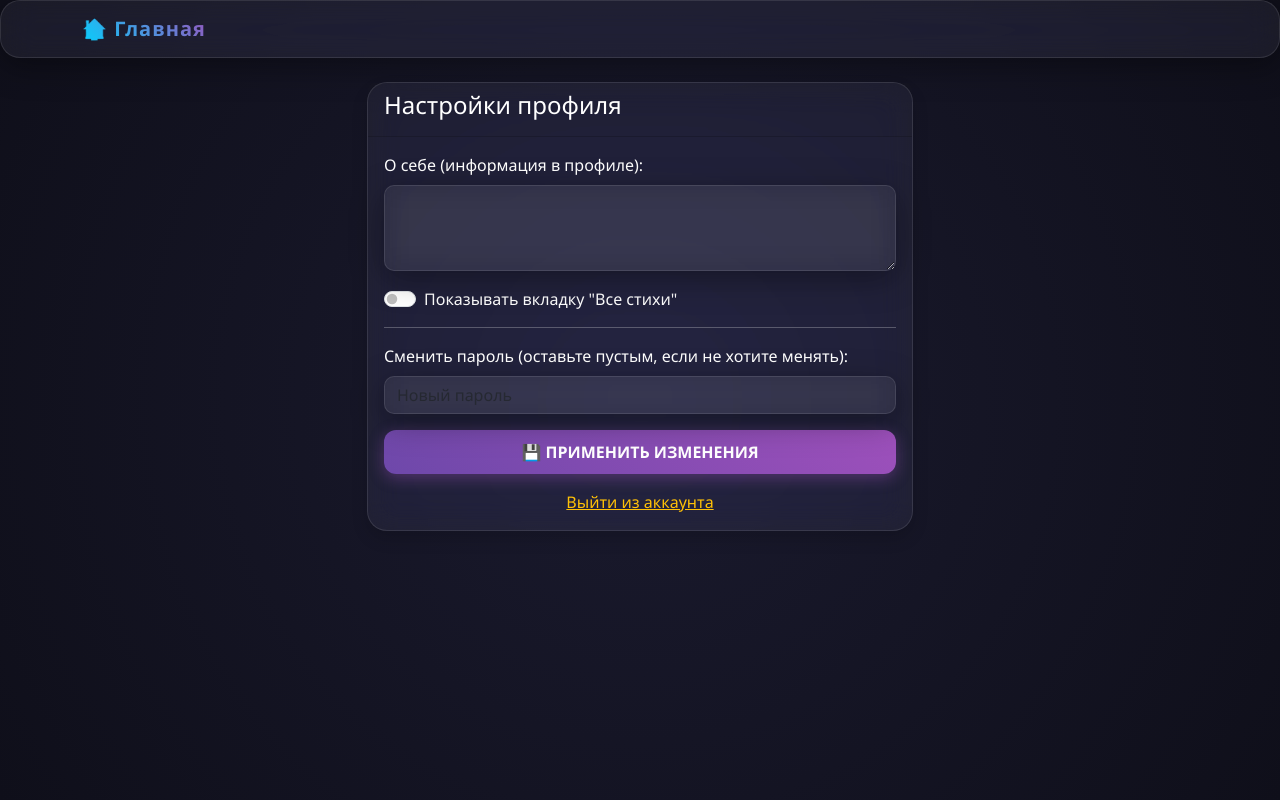
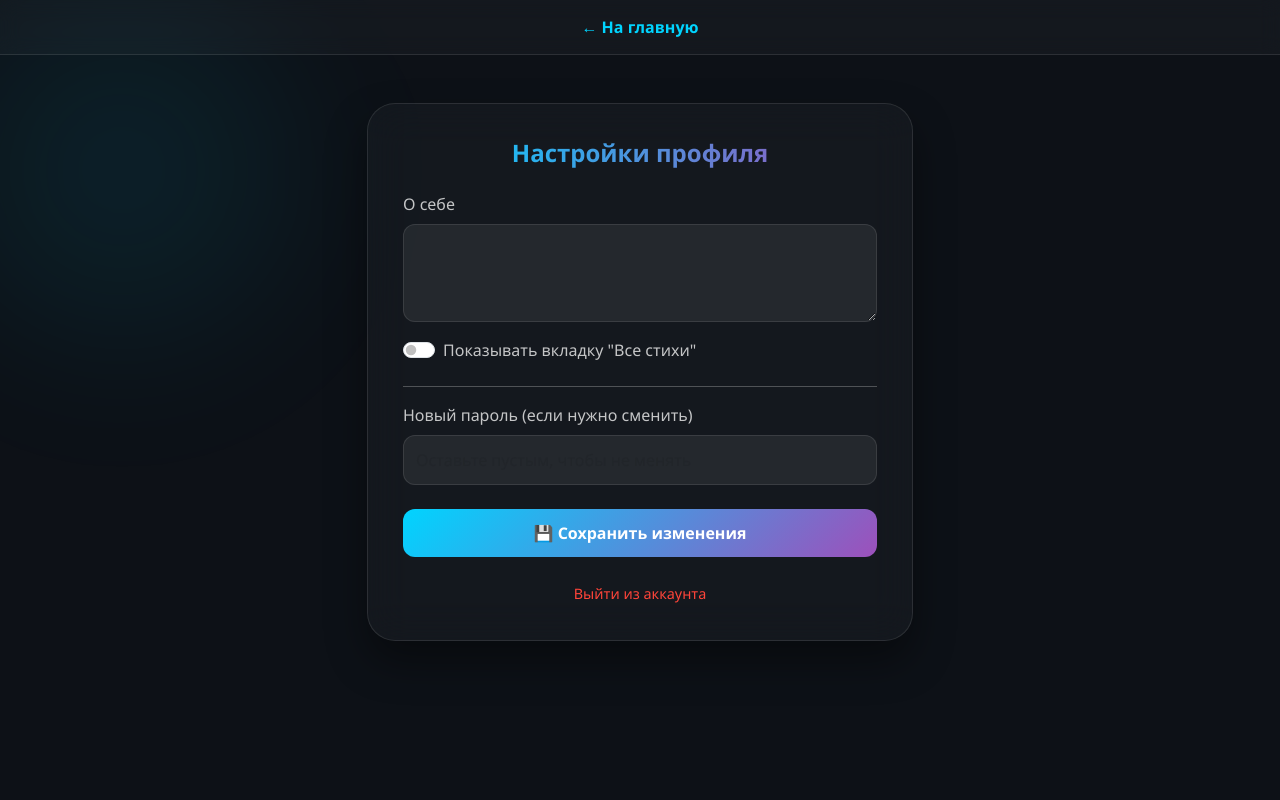
Before and after one commit to zynqff/ssalfatest, a FastAPI app: template templates/profile.html in a window 1280 px wide. Run offline with FastAPI, Linux system fonts and the light colour scheme; the template is opened without the code that fills it, so the values that code supplies are empty.

Commit message:
Update profile.html

```diff
--- a/templates/profile.html
+++ b/templates/profile.html
@@ -2,48 +2,66 @@
 <html lang="ru">
 <head>
     <meta charset="UTF-8">
-    <title>Настройки профиля</title>
+    <meta name="viewport" content="width=device-width, initial-scale=1.0">
+    <title>Профиль | Poetry AI</title>
     <link href="https://cdn.jsdelivr.net/npm/bootstrap@5.3.0/dist/css/bootstrap.min.css" rel="stylesheet">
-    <link rel="stylesheet" href="/static/style.css">
+    <style>
+        :root { --accent: #00d4ff; --secondary: #9d50bb; }
+        body { background: #0d1117; min-height: 100vh; font-family: 'Segoe UI', sans-serif; color: white; margin: 0; position: relative; overflow-x: hidden; }
+        .bg-glow { position: fixed; width: 500px; height: 500px; background: radial-gradient(circle, rgba(0, 212, 255, 0.1) 0%, transparent 70%); z-index: -1; filter: blur(60px); top: -10%; left: -10%; }
+
+        .navbar-glass { background: rgba(255, 255, 255, 0.03); backdrop-filter: blur(10px); border-bottom: 1px solid rgba(255, 255, 255, 0.1); padding: 15px 0; }
+        .glass-card { background: rgba(255, 255, 255, 0.03); backdrop-filter: blur(20px); border: 1px solid rgba(255, 255, 255, 0.1); border-radius: 28px; padding: 35px; box-shadow: 0 20px 40px rgba(0, 0, 0, 0.4); }
+
+        h4 { font-weight: 800; background: linear-gradient(to right, var(--accent), var(--secondary)); -webkit-background-clip: text; -webkit-text-fill-color: transparent; }
+        .form-control { background: rgba(255, 255, 255, 0.07) !important; border: 1px solid rgba(255, 255, 255, 0.1) !important; color: white !important; border-radius: 12px !important; padding: 12px !important; margin-bottom: 15px; }
+        .btn-save { background: linear-gradient(135deg, var(--accent), var(--secondary)); border: none; color: white; padding: 12px; border-radius: 12px; font-weight: 700; transition: 0.3s; }
+        .btn-save:hover { transform: translateY(-2px); box-shadow: 0 8px 20px rgba(0, 212, 255, 0.3); }
+
+        .alert-box { padding: 12px; border-radius: 12px; margin-bottom: 20px; text-align: center; border: 1px solid; background: rgba(48, 209, 88, 0.1); border-color: rgba(48, 209, 88, 0.3); color: #30d158; }
+    </style>
 </head>
-<body class="bg-dark text-light">
-    <nav class="navbar navbar-expand-lg navbar-dark bg-secondary mb-4">
-        <div class="container">
-            <a class="navbar-brand" href="/">🏠 Главная</a>
+<body>
+    <div class="bg-glow"></div>
+    <nav class="navbar-glass mb-5">
+        <div class="container text-center">
+            <a href="/" style="color: var(--accent); text-decoration: none; font-weight: 700;">← На главную</a>
         </div>
     </nav>
 
     <div class="container">
         <div class="row justify-content-center">
             <div class="col-md-6">
-                <div class="card bg-secondary text-white shadow">
-                    <div class="card-header"><h4>Настройки профиля</h4></div>
-                    <div class="card-body">
+                <div class="glass-card">
+                    <h4 class="mb-4 text-center">Настройки профиля</h4>
+
+                    {% if error %}
+                    <div class="alert-box">✅ {{ error }}</div>
+                    {% endif %}
+
                     <form action="/profile/update" method="post">
                         <div class="mb-3">
-                                <label class="form-label">О себе (информация в профиле):</label>
+                            <label class="form-label opacity-75">О себе</label>
                             <textarea name="user_data" class="form-control" rows="3">{{ user_data }}</textarea>
                         </div>
 
-                            <div class="form-check form-switch mb-3">
+                        <div class="form-check form-switch mb-4">
                             <input class="form-check-input" type="checkbox" name="show_all_tab" id="showAll" {% if show_all_tab %}checked{% endif %}>
-                                <label class="form-check-label" for="showAll">Показывать вкладку "Все стихи"</label>
+                            <label class="form-check-label opacity-75" for="showAll">Показывать вкладку "Все стихи"</label>
                         </div>
 
-                            <hr>
-                            <div class="mb-3">
-                                <label class="form-label">Сменить пароль (оставьте пустым, если не хотите менять):</label>
-                                <input type="password" name="new_password" class="form-control" placeholder="Новый пароль">
+                        <hr class="opacity-25">
+
+                        <div class="mb-4">
+                            <label class="form-label opacity-75">Новый пароль (если нужно сменить)</label>
+                            <input type="password" name="new_password" class="form-control" placeholder="Оставьте пустым, чтобы не менять">
                         </div>
 
-                            <div class="d-grid">
-                                <button type="submit" class="btn btn-primary">💾 Применить изменения</button>
-                            </div>
+                        <button type="submit" class="btn-save w-100">💾 Сохранить изменения</button>
                     </form>
 
-                        <div class="mt-3 text-center">
-                            <a href="/logout" class="text-warning">Выйти из аккаунта</a>
-                        </div>
+                    <div class="mt-4 text-center">
+                        <a href="/logout" style="color: #ff453a; text-decoration: none; font-size: 0.9rem;">Выйти из аккаунта</a>
                     </div>
                 </div>
             </div>
```
Lines whose indentation alone changed are shown as unchanged.
